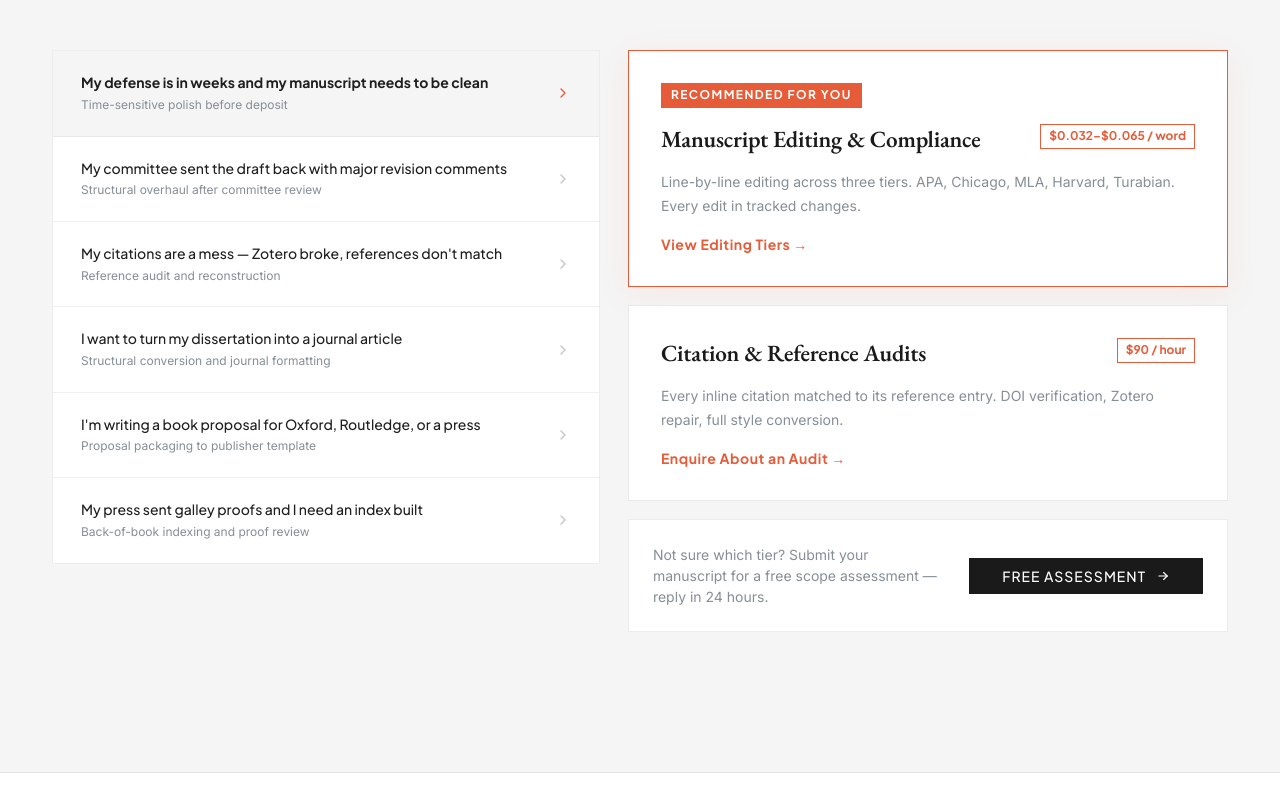
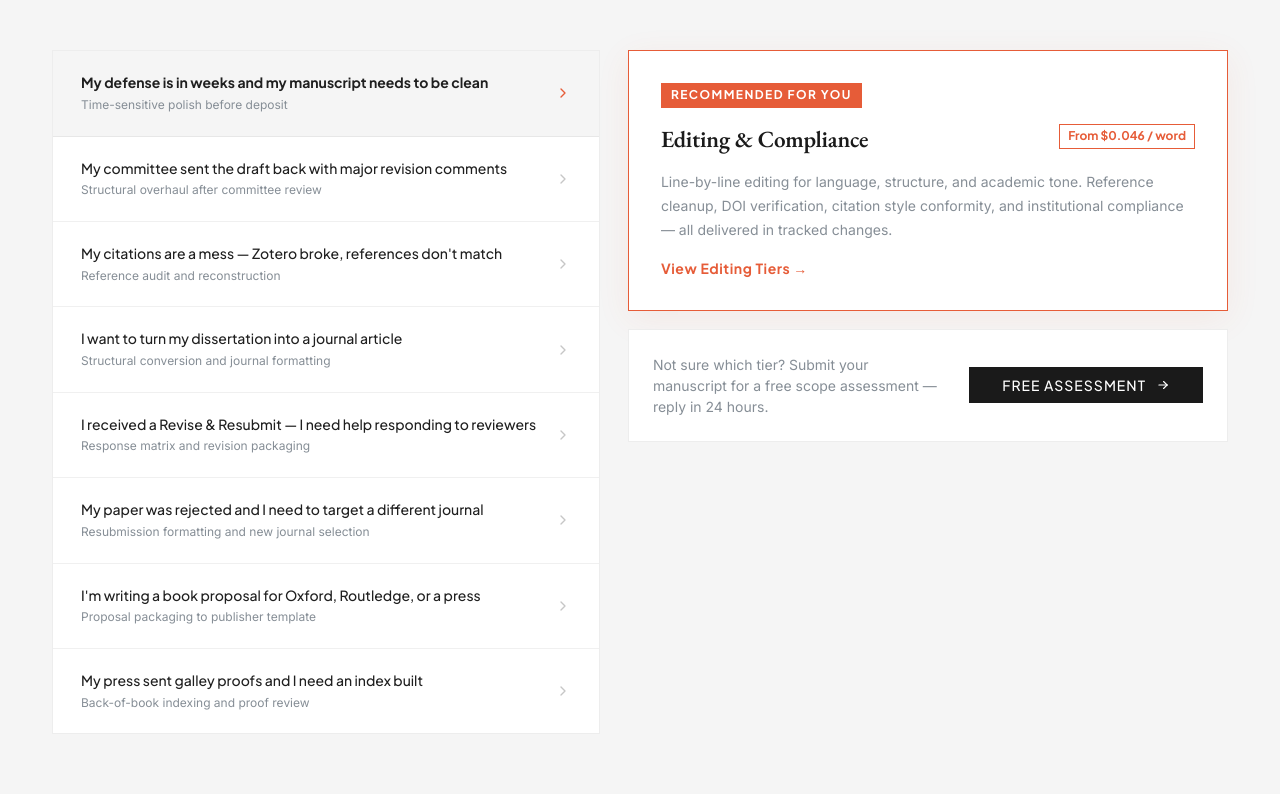
Before and after one commit to Kallias254/consulting-business, a Next.js app: page /scholarcrafted in a window 1280 px wide. Shown: the part 2926-3720 px from the top of the page. Built offline with nearby package versions, Linux system fonts and the light colour scheme.

Commit message:
refactor(landing): collapse to 2-service structure, add R&R and resubmission situations, remap all stage links

```diff
--- a/src/app/(frontend)/scholarcrafted/page.tsx
+++ b/src/app/(frontend)/scholarcrafted/page.tsx
@@ -154,7 +154,7 @@ const homeNeeds = [
     id: 'defense-coming',
     label: 'My defense is in weeks and my manuscript needs to be clean',
     subLabel: 'Time-sensitive polish before deposit',
-    serviceIds: ['editing', 'citations'],
+    serviceIds: ['editing'],
     recommended: 'editing',
   },
   {
@@ -168,29 +168,43 @@ const homeNeeds = [
     id: 'citations-mess',
     label: 'My citations are a mess — Zotero broke, references don\'t match',
     subLabel: 'Reference audit and reconstruction',
-    serviceIds: ['citations'],
-    recommended: 'citations',
+    serviceIds: ['editing'],
+    recommended: 'editing',
   },
   {
     id: 'thesis-to-article',
     label: 'I want to turn my dissertation into a journal article',
     subLabel: 'Structural conversion and journal formatting',
-    serviceIds: ['preparation'],
-    recommended: 'preparation',
+    serviceIds: ['publication'],
+    recommended: 'publication',
+  },
+  {
+    id: 'revise-resubmit',
+    label: 'I received a Revise & Resubmit — I need help responding to reviewers',
+    subLabel: 'Response matrix and revision packaging',
+    serviceIds: ['publication'],
+    recommended: 'publication',
+  },
+  {
+    id: 'rejected-resubmit',
+    label: 'My paper was rejected and I need to target a different journal',
+    subLabel: 'Resubmission formatting and new journal selection',
+    serviceIds: ['publication'],
+    recommended: 'publication',
   },
   {
     id: 'book-proposal',
     label: 'I\'m writing a book proposal for Oxford, Routledge, or a press',
     subLabel: 'Proposal packaging to publisher template',
-    serviceIds: ['preparation'],
-    recommended: 'preparation',
+    serviceIds: ['publication'],
+    recommended: 'publication',
   },
   {
     id: 'galley-proofs',
     label: 'My press sent galley proofs and I need an index built',
     subLabel: 'Back-of-book indexing and proof review',
-    serviceIds: ['indexing'],
-    recommended: 'indexing',
+    serviceIds: ['publication'],
+    recommended: 'publication',
   },
 ]
 
@@ -198,32 +212,18 @@ const homeServices: Record<string, {
   badge: string; title: string; desc: string; link: string; cta: string
 }> = {
   editing: {
-    badge: '$0.032–$0.065 / word',
-    title: 'Manuscript Editing & Compliance',
-    desc: 'Line-by-line editing across three tiers. APA, Chicago, MLA, Harvard, Turabian. Every edit in tracked changes.',
+    badge: 'From $0.046 / word',
+    title: 'Editing & Compliance',
+    desc: 'Line-by-line editing for language, structure, and academic tone. Reference cleanup, DOI verification, citation style conformity, and institutional compliance — all delivered in tracked changes.',
     link: '/scholarcrafted/services/editing-proofreading',
     cta: 'View Editing Tiers',
   },
-  citations: {
-    badge: '$90 / hour',
-    title: 'Citation & Reference Audits',
-    desc: 'Every inline citation matched to its reference entry. DOI verification, Zotero repair, full style conversion.',
-    link: '/scholarcrafted/services/citation-audits',
-    cta: 'Enquire About an Audit',
-  },
-  preparation: {
-    badge: 'Flat Project Rate',
-    title: 'Book & Journal Preparation',
-    desc: 'Thesis-to-article conversion, book proposal packaging for Routledge/Oxford/SAGE, journal submission formatting.',
-    link: '/scholarcrafted/services/manuscript-preparation',
-    cta: 'Explore Preparation Tracks',
-  },
-  indexing: {
-    badge: 'From $3 / page',
-    title: 'Book Indexing & Page Proofs',
-    desc: 'Professional back-of-book indexing to press spec. First- and second-pass galley proof review.',
-    link: '/scholarcrafted/services/indexing-proofs',
-    cta: 'Enquire About Indexing',
+  publication: {
+    badge: 'Flat Package or Per Stage',
+    title: 'Publication Support',
+    desc: 'Journal selection, submission formatting, cover letters, and response letters for articles. Publisher selection, book proposals, galley proof review, and indexing for books.',
+    link: '/scholarcrafted/services/publication-support',
+    cta: 'Explore Publication Support',
   },
 }
 
@@ -274,7 +274,7 @@ const stageData: ResearchStageItem[] = [
           'If your supervisor noted your overarching narrative or research question feels unfocused.',
           'If you want to prevent weeks of rewriting later by locking in structure now.',
         ],
-        link: '/scholarcrafted/services/manuscript-preparation',
+        link: '/scholarcrafted/services/publication-support',
         cta: 'Enquire About Scoping',
       },
       {
@@ -293,8 +293,8 @@ const stageData: ResearchStageItem[] = [
           'If you are preparing a book proposal for Routledge, Oxford, or Cambridge.',
           'If you need committee sign-off on your dissertation proposal or candidacy dossier.',
         ],
-        link: '/scholarcrafted/services/manuscript-preparation',
-        cta: 'Explore Proposal Tracks',
+        link: '/scholarcrafted/services/publication-support',
+        cta: 'Explore Proposal Options',
       },
     ],
   },
@@ -392,8 +392,8 @@ const stageData: ResearchStageItem[] = [
           'If you graduated with a thesis and must publish articles for job market or tenure applications.',
           'If you are overwhelmed trying to cut 20,000 words down to journal length without losing rigor.',
         ],
-        link: '/scholarcrafted/services/manuscript-preparation',
-        cta: 'Explore Conversion Track',
+        link: '/scholarcrafted/services/publication-support',
+        cta: 'Explore Conversion Options',
       },
       {
         badge: 'Editorial Advisory',
@@ -411,7 +411,7 @@ const stageData: ResearchStageItem[] = [
           'If you want to minimize desk-rejection risk due to mismatched journal scope.',
           'If you are choosing between multiple Q1/Q2 journals and need publisher intelligence.',
         ],
-        link: '/scholarcrafted/services/manuscript-preparation',
+        link: '/scholarcrafted/services/publication-support',
         cta: 'Get Journal Guidance',
       },
     ],
@@ -440,8 +440,8 @@ const stageData: ResearchStageItem[] = [
           'If your target journal or graduate school enforces strict automated reference verification.',
           'If reviewers or editors cited reference inconsistencies as a requirement for review.',
         ],
-        link: '/scholarcrafted/services/citation-audits',
-        cta: 'Enquire About an Audit',
+        link: '/scholarcrafted/services/editing-proofreading',
+        cta: 'View Editing & Compliance',
       },
       {
         badge: 'Checklist Verification',
@@ -488,7 +488,7 @@ const stageData: ResearchStageItem[] = [
           'If you need a second pair of eyes to ensure the reply matrix is deferential yet scientifically firm.',
           'If your committee returned 15+ pages of defense revisions.',
         ],
-        link: '/scholarcrafted/services/manuscript-preparation',
+        link: '/scholarcrafted/services/publication-support',
         cta: 'Enquire About Revisions',
       },
       {
@@ -535,7 +535,7 @@ const stageData: ResearchStageItem[] = [
           'If your university press has delivered final page proofs and given you 2–3 weeks to produce an index.',
           'If you do not have the specialized indexing software (Cindex/SKY) or domain taxonomy experience.',
         ],
-        link: '/scholarcrafted/services/indexing-proofs',
+        link: '/scholarcrafted/services/publication-support',
         cta: 'Enquire About Indexing',
       },
       {
@@ -554,7 +554,7 @@ const stageData: ResearchStageItem[] = [
           'If you received final galley proofs from your publisher and cannot afford embarrassing print errors.',
           'If you want a professional proofreader to review printer proofs before final press run.',
         ],
-        link: '/scholarcrafted/services/indexing-proofs',
+        link: '/scholarcrafted/services/publication-support',
         cta: 'Enquire About Proofs',
       },
     ],
```
